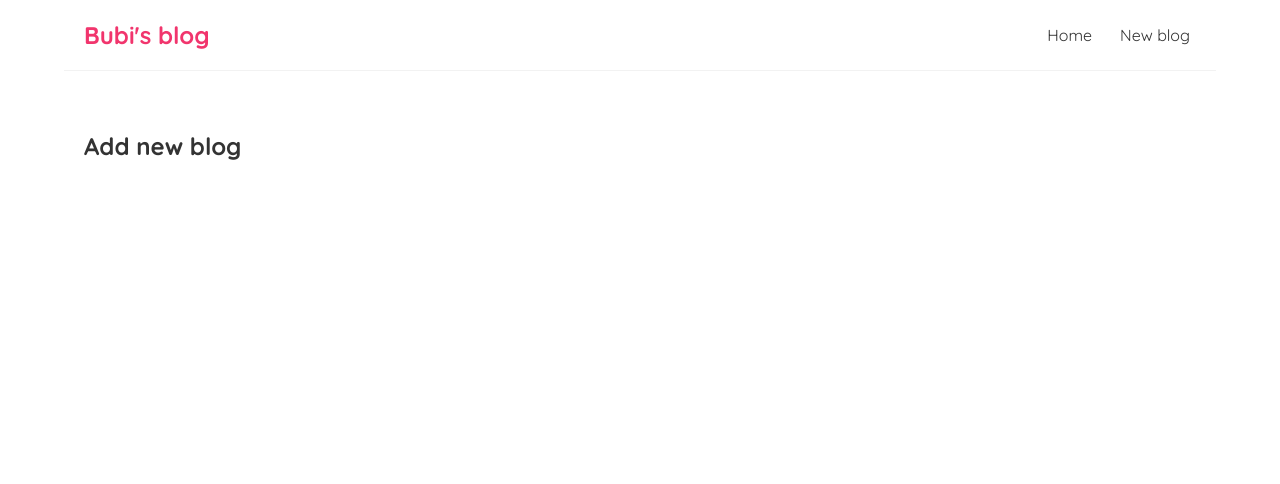
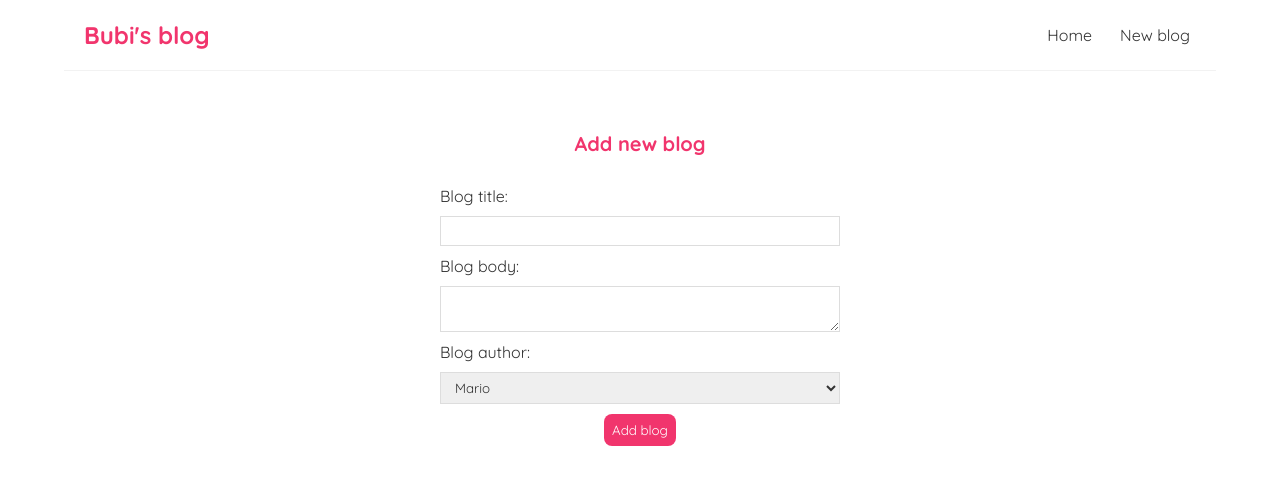
Before and after one commit to osampilona/blog, a React (Create React App) app: page /create in a window 1280 px wide. Shown: the top 484 px of the page. Built offline with nearby package versions, Linux system fonts and the light colour scheme.

Commit message:
Form and submitting the form

```diff
--- a/src/Create.js
+++ b/src/Create.js
@@ -1,7 +1,39 @@
+import { useState } from "react";
+
 const Create = () => {
+  const [title, setTitle] = useState("");
+  const [body, setBody] = useState("");
+  const [author, setAuthor] = useState("Mario");
+
+  const handleSubmit = (e) => {
+    e.preventDefault();
+    const blog = { title, body, author };
+  };
+
   return (
     <div className="create">
       <h2>Add new blog</h2>
+      <form onSubmit={handleSubmit}>
+        <label>Blog title:</label>
+        <input
+          type="text"
+          required
+          value={title}
+          onChange={(e) => setTitle(e.target.value)}
+        />
+        <label>Blog body:</label>
+        <textarea
+          required
+          value={body}
+          onChange={(e) => setBody(e.target.value)}
+        ></textarea>
+        <label>Blog author:</label>
+        <select value={author} onChange={(e) => setAuthor(e.target.value)}>
+          <option value="Mario">Mario</option>
+          <option value="Yoshi">Yoshi</option>
+        </select>
+        <button>Add blog</button>
+      </form>
     </div>
   );
 };
--- a/src/index.css
+++ b/src/index.css
@@ -74,3 +74,37 @@
   border-radius: 8px;
   cursor: pointer;
 }
+
+/* create new blog form */
+.create {
+  max-width: 400px;
+  margin: 0 auto;
+  text-align: center;
+}
+.create label {
+  text-align: left;
+  display: block;
+}
+.create h2 {
+  font-size: 20px;
+  color: #f1356d;
+  margin-bottom: 30px;
+}
+.create input,
+.create textarea,
+.create select {
+  width: 100%;
+  padding: 6px 10px;
+  margin: 10px 0;
+  border: 1px solid #ddd;
+  box-sizing: border-box;
+  display: block;
+}
+.create button {
+  background: #f1356d;
+  color: #fff;
+  border: 0;
+  padding: 8px;
+  border-radius: 8px;
+  cursor: pointer;
+}
```
